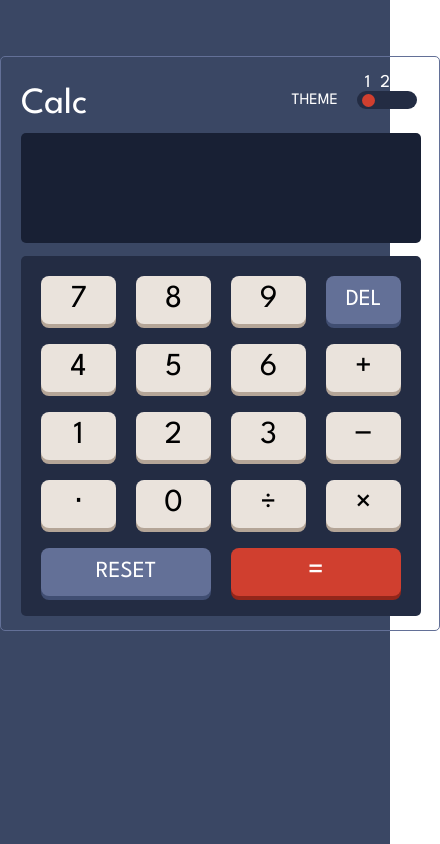
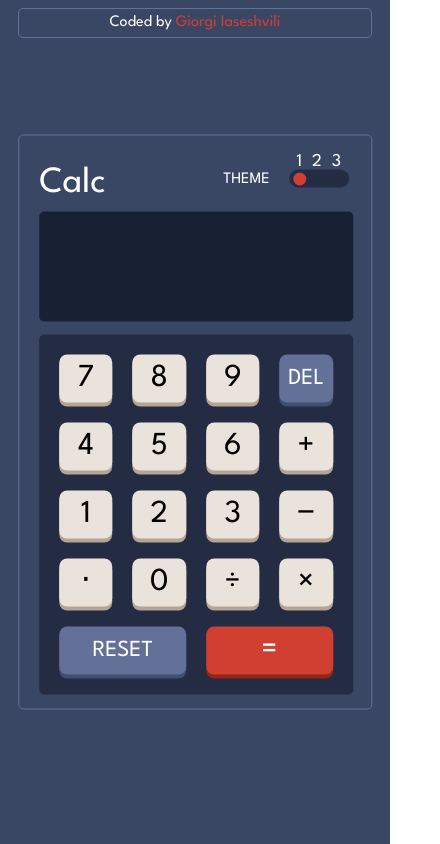
Before and after one commit to IASIKO/Calculator-app, a React (Vite) app: page / in a window 390 px wide. Shown: the whole page, 440 px wide, since content can reach past the window. Built offline with nearby package versions, Linux system fonts and the light colour scheme.

Commit message:
commit responsive

```diff
--- a/src/App.jsx
+++ b/src/App.jsx
@@ -77,8 +77,8 @@ function App() {
   };
 
   return (
-    <div className="w-screen h-screen bg-primary-main-bg items-center flex-col justify-center">
-      <main className="w-[440px] h-[575px] font-spartan p-[20px] border-[1px] border-primary-key-bg2 rounded-[5px] m-auto translate-y-14">
+    <div className="w-screen h-screen bg-primary-main-bg items-center flex-col justify-center relative">
+      <main className="w-[440px] h-[575px] font-spartan p-[20px] border-[1px] border-primary-key-bg2 rounded-[5px] absolute top-[50%] left-[50%] translate-x-[-50%] translate-y-[-50%] max-mobile:w-[353.5px]">
         <Header />
         <Screen input={input} output={output} />
         <Keys
@@ -88,6 +88,15 @@ function App() {
           onEquals={onEquals}
         />
       </main>
+      <div className="w-[440px] h-[30px] font-spartan px-[20px] border-[1px] border-primary-key-bg2 rounded-[5px] m-auto translate-y-2 flex items-center justify-center max-mobile:w-[353.5px]">
+        <p className="text-primary-screen">
+          Coded by
+          <span className="text-primary-key-bg3-toggle">
+            {" "}
+            Giorgi Iaseshvili
+          </span>
+        </p>
+      </div>
     </div>
   );
 }
--- a/src/components/Header.jsx
+++ b/src/components/Header.jsx
@@ -11,7 +11,7 @@ const Header = () => {
   }, [theme]);
 
   return (
-    <header className="w-[400px] h-[36px] flex justify-between text-primary-screen">
+    <header className="w-[400px] h-[36px] flex justify-between text-primary-screen max-mobile:w-[313.5px]">
       <p className="text-[37px]">Calc</p>
       <div className="flex items-end gap-[15px]">
         <p className="text-[16px]">THEME</p>
--- a/src/components/Keys.jsx
+++ b/src/components/Keys.jsx
@@ -1,8 +1,8 @@
 import React from "react";
 
-const Keys = ({ onDelete, onReset, onEquals, handleClick}) => {
+const Keys = ({ onDelete, onReset, onEquals, handleClick }) => {
   return (
-    <div className="w-[400px] h-[360px] rounded-[5px] bg-primary-keypad-toggle-bg p-[20px] grid grid-cols-4 gap-[20px]">
+    <div className="w-[400px] h-[360px] rounded-[5px] bg-primary-keypad-toggle-bg p-[20px] grid grid-cols-4 gap-[20px] max-mobile:w-[313.5px]">
       <button
         className="rounded-[8px] bg-primary-key-bg-main shadow-[0_4px_0] shadow-primary-key-shadow-main text-[32px] hover:bg-primary-hover1 hover:shadow-primary-hover-bg1 transition-all duration-[200ms]"
         name="7"
--- a/src/components/Screen.jsx
+++ b/src/components/Screen.jsx
@@ -2,7 +2,7 @@ import React from "react";
 
 const Screen = ({ input, output }) => {
   return (
-    <div className="w-[400px] h-[110px] rounded-[5px] mt-[15px] mb-[13px] bg-primary-screen-bg">
+    <div className="w-[400px] h-[110px] rounded-[5px] mt-[15px] mb-[13px] bg-primary-screen-bg max-mobile:w-[313.5px]">
       <p className="h-[25px] text-[20px] text-primary-output px-[20px] pt-[10px] mt-[20px] text-right">
         {output.length ? output : null}
       </p>
--- a/tailwind.config.js
+++ b/tailwind.config.js
@@ -2,6 +2,9 @@
 export default {
   content: ["./index.html", "./src/**/*.{js,ts,jsx,tsx}"],
   theme: {
+    screens: {
+      'mobile': '485px'
+    },
     extend: {
       gridTemplateColumns: {
         8: "repeat(4,minmax(70px,75px))",
```
